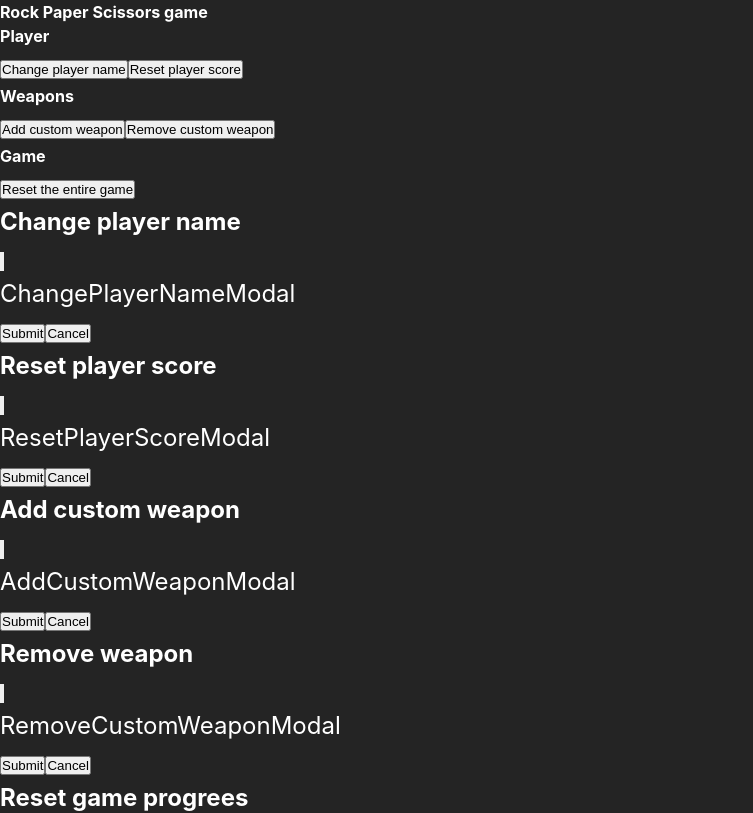
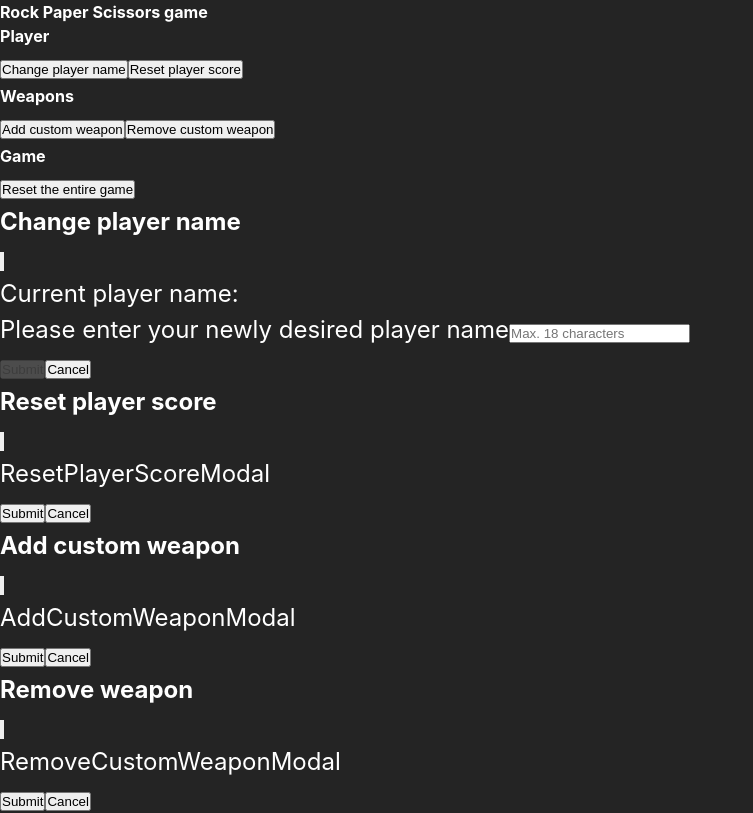
Before and after one commit to WhiteAdy/RPS-game-assignment, a React (Vite) app: page / in a window 1280 px wide. Shown: the top 813 px of the page, without its empty margins (0-753 px from the left). Built offline with nearby package versions, Linux system fonts and the light colour scheme.

Commit message:
finish change player name modal

```diff
--- a/src/components/atoms/TextField/TextField.tsx
+++ b/src/components/atoms/TextField/TextField.tsx
@@ -1,11 +1,21 @@
 import clsx from 'clsx';
 import type { TextField } from './TextField.types';
+import { useId } from 'react';
 
-export default function TextField({ title, fullWidth, ...props }: TextField) {
+export default function TextField({ title, fullWidth, className, ...props }: TextField) {
+    const id = useId();
+
     return (
-        <div className={clsx(['TextField', { fullWidth: Boolean(fullWidth) }])}>
-            <h6 className="Title">{title}</h6>
-            <input className="Input" {...props} />
+        <div
+            className={clsx([
+                'TextField',
+                { fullWidth: Boolean(fullWidth), [className!]: className },
+            ])}
+        >
+            <label htmlFor={id} className="Title">
+                {title}
+            </label>
+            <input className="Input" {...props} id={id} />
         </div>
     );
 }
--- a/src/components/atoms/TextField/TextField.types.ts
+++ b/src/components/atoms/TextField/TextField.types.ts
@@ -8,6 +8,7 @@ interface TextField {
     maxLength?: number;
     fullWidth?: boolean;
     autoFocus?: boolean;
+    className?: string;
 }
 
 export type { TextField };
--- /dev/null
+++ b/src/components/molecules/modals/ChangePlayerNameModal/ChangePlayerNameModal.module.scss
@@ -0,0 +1,11 @@
+.ChangePlayerNameForm {
+    display: flex;
+    flex-direction: column;
+    align-items: center;
+    justify-content: space-evenly;
+    height: 100%;
+
+    &_InputContainer {
+        width: fit-content;
+    }
+}
--- a/src/components/molecules/modals/ChangePlayerNameModal/ChangePlayerNameModal.tsx
+++ b/src/components/molecules/modals/ChangePlayerNameModal/ChangePlayerNameModal.tsx
@@ -1,10 +1,57 @@
 import { Modal } from 'components/molecules';
 import type { SidebarModal } from '../types';
+import { TextField } from 'components/atoms';
+import { useGameContext } from 'hooks';
+import type { ChangeEventHandler } from 'react';
+import { useState, type FormEventHandler } from 'react';
+
+const CHANGE_PLAYER_NAME_FORM_ID = 'ChangePlayerNameForm';
 
 export default function ChangePlayerNameModal({ isOpen, onClose }: SidebarModal) {
+    const { currentPlayerName, registerPlayerName } = useGameContext();
+    const [newPlayerName, setNewPlayerName] = useState('');
+
+    const onSubmitForm: FormEventHandler<HTMLFormElement> = (e) => {
+        e.preventDefault();
+        registerPlayerName(newPlayerName);
+        onClose?.();
+    };
+
+    const onChangePlayerName: ChangeEventHandler<HTMLInputElement> = (e) => {
+        setNewPlayerName(e.target.value);
+    };
+
+    const isNameForbidden = !newPlayerName || newPlayerName === currentPlayerName;
+
     return (
-        <Modal title="Change player name" isOpen={isOpen} onClose={onClose}>
-            ChangePlayerNameModal
+        <Modal
+            title="Change player name"
+            isOpen={isOpen}
+            onClose={onClose}
+            acceptBtnProps={{
+                form: CHANGE_PLAYER_NAME_FORM_ID,
+                disabled: isNameForbidden,
+                type: 'submit',
+            }}
+        >
+            <form
+                id={CHANGE_PLAYER_NAME_FORM_ID}
+                onSubmit={onSubmitForm}
+                className="ChangePlayerNameForm"
+            >
+                <p>
+                    Current player name: <strong>{currentPlayerName}</strong>
+                </p>
+                <TextField
+                    title="Please enter your newly desired player name"
+                    placeholder="Max. 18 characters"
+                    autoFocus={isOpen}
+                    maxLength={18}
+                    className="ChangePlayerNameForm_InputContainer"
+                    value={newPlayerName}
+                    onChange={onChangePlayerName}
+                />
+            </form>
         </Modal>
     );
 }
--- a/src/components/molecules/modals/WelcomeModal/WelcomeModal.tsx
+++ b/src/components/molecules/modals/WelcomeModal/WelcomeModal.tsx
@@ -39,7 +39,7 @@ export default function WelcomeModal() {
                     maxLength={18}
                     value={playerName}
                     onChange={onChangePlayerName}
-                    autoFocus
+                    autoFocus={isOpenWelcomeModal}
                 />
             </form>
         </Modal>
```
